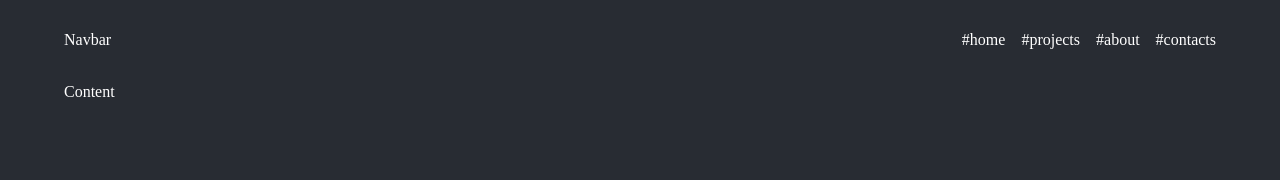
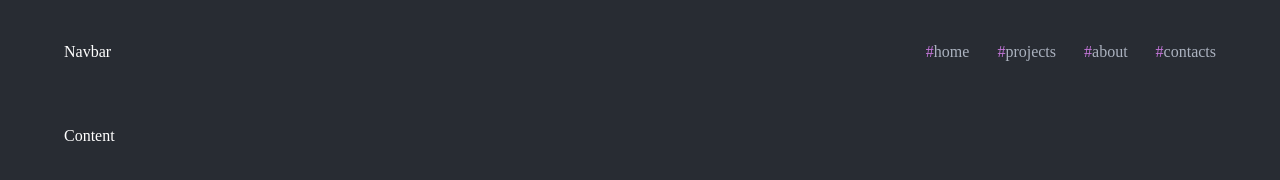
Before and after one commit to zulmy-azhary/v2, an Astro site: page / in a window 1280 px wide. Built offline with nearby package versions, Linux system fonts and the light colour scheme; Astro itself is replaced by a stand-in of ours.

Commit message:
Add navbar components

```diff
--- /dev/null
+++ b/src/components/Hero.astro
@@ -0,0 +1,7 @@
+---
+
+---
+
+<section>
+
+</section>
--- a/src/components/Navbar.astro
+++ b/src/components/Navbar.astro
@@ -1,12 +1,26 @@
-<header class="py-7">
+---
+const links = ["home", "projects", "about", "contacts"];
+---
+
+<header class="pt-10 pb-3 sticky top-0 inset-x-0 bg-bgColor">
   <nav class="flex justify-between">
     <p>Navbar</p>
 
-    <ul class="flex gap-x-4">
-      <li class="before:content-['#']"><a href="#" target="_blank" rel="noopener noreferrer">home</a></li>
-      <li class="before:content-['#']"><a href="#" target="_blank" rel="noopener noreferrer">projects</a></li>
-      <li class="before:content-['#']"><a href="#" target="_blank" rel="noopener noreferrer">about</a></li>
-      <li class="before:content-['#']"><a href="#" target="_blank" rel="noopener noreferrer">contacts</a></li>
+    <ul class="hidden md:flex gap-x-7">
+      {
+        links.map((link) => (
+          <li class="flex before:content-['#'] before:text-primary">
+            <a
+              class="transition-colors text-gray hover:text-white"
+              href="#"
+              target="_blank"
+              rel="noopener noreferrer"
+            >
+              {link}
+            </a>
+          </li>
+        ))
+      }
     </ul>
   </nav>
 </header>
--- a/src/layouts/Layout.astro
+++ b/src/layouts/Layout.astro
@@ -15,7 +15,9 @@ const { title } = Astro.props;
     <meta name="generator" content={Astro.generator} />
     <title>{title}</title>
   </head>
-  <body class="font-firaCode bg-bgColor min-h-screen text-white xl:max-w-6xl mx-auto">
+  <body
+    class="relative font-firaCode bg-bgColor min-h-screen text-white max-w-xs md:max-w-2xl lg:max-w-4xl xl:max-w-6xl mx-auto flex flex-col gap-y-12"
+  >
     <slot />
   </body>
 </html>
--- /dev/null
+++ b/src/pages/about.astro
@@ -0,0 +1 @@
+<p>About</p>
--- a/src/pages/index.astro
+++ b/src/pages/index.astro
@@ -4,8 +4,8 @@ import Layout from "../layouts/Layout.astro";
 ---
 
 <Layout title="Zulmy Azhary | Front End Developer">
-	<Navbar />
-  <main class="font-firaCode">
+	<Navbar test="Hello World" />
+  <main>
     <h1>Content</h1>
   </main>
 </Layout>
```
